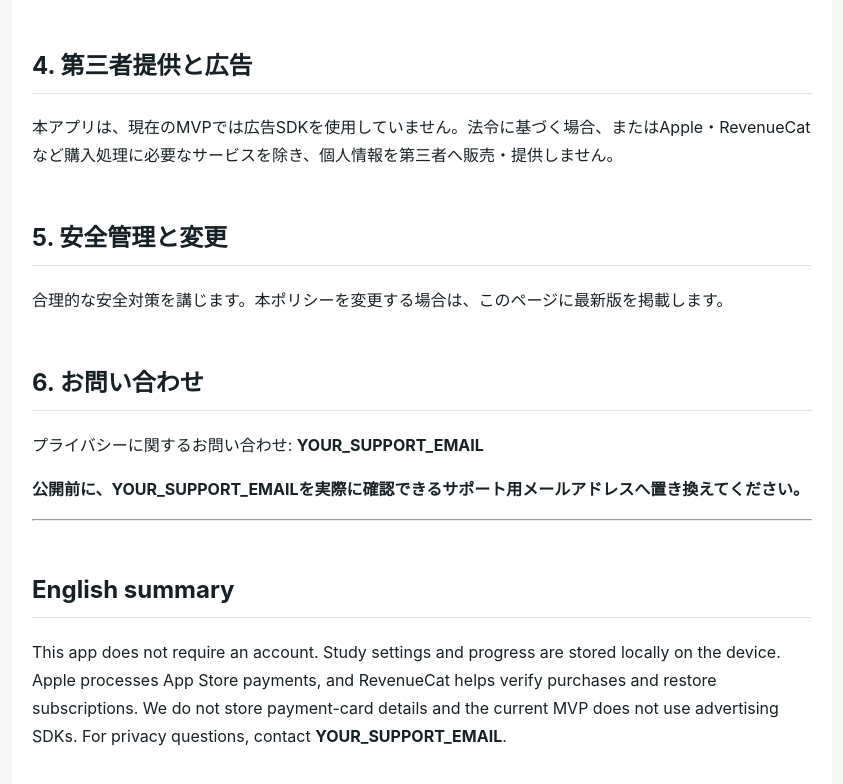
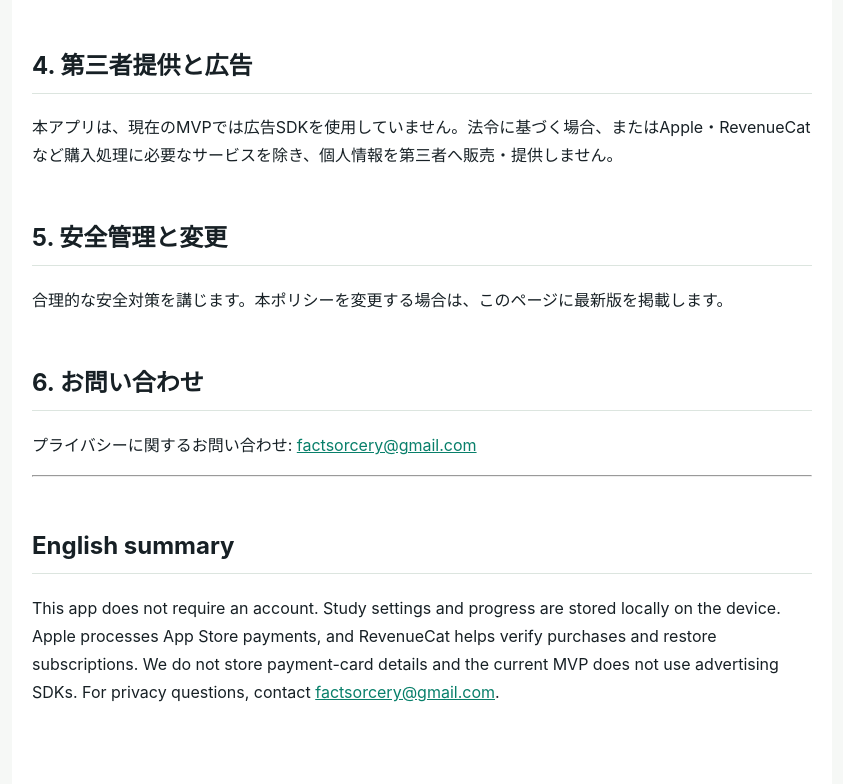
Before and after one commit to linnlight/toeicsprintvocabandgrammarios, a website: page docs/privacy.html in a window 1280 px wide. Shown: the part 871-1655 px from the top of the page, without its empty margins (218-1061 px from the left). Drawn offline with Linux system fonts and the light colour scheme.

Commit message:
Set legal page support email

```diff
--- a/docs/privacy.html
+++ b/docs/privacy.html
@@ -36,10 +36,9 @@
   <p>合理的な安全対策を講じます。本ポリシーを変更する場合は、このページに最新版を掲載します。</p>
 
   <h2>6. お問い合わせ</h2>
-  <p>プライバシーに関するお問い合わせ: <strong>YOUR_SUPPORT_EMAIL</strong></p>
-  <p><strong>公開前に、YOUR_SUPPORT_EMAILを実際に確認できるサポート用メールアドレスへ置き換えてください。</strong></p>
+  <p>プライバシーに関するお問い合わせ: <a href="mailto:factsorcery@gmail.com">factsorcery@gmail.com</a></p>
 
   <hr>
   <h2 lang="en">English summary</h2>
-  <p>This app does not require an account. Study settings and progress are stored locally on the device. Apple processes App Store payments, and RevenueCat helps verify purchases and restore subscriptions. We do not store payment-card details and the current MVP does not use advertising SDKs. For privacy questions, contact <strong>YOUR_SUPPORT_EMAIL</strong>.</p>
+  <p>This app does not require an account. Study settings and progress are stored locally on the device. Apple processes App Store payments, and RevenueCat helps verify purchases and restore subscriptions. We do not store payment-card details and the current MVP does not use advertising SDKs. For privacy questions, contact <a href="mailto:factsorcery@gmail.com">factsorcery@gmail.com</a>.</p>
 </main></body></html>
```
Also changed, not shown: docs/terms.html (+2 -3 lines).
